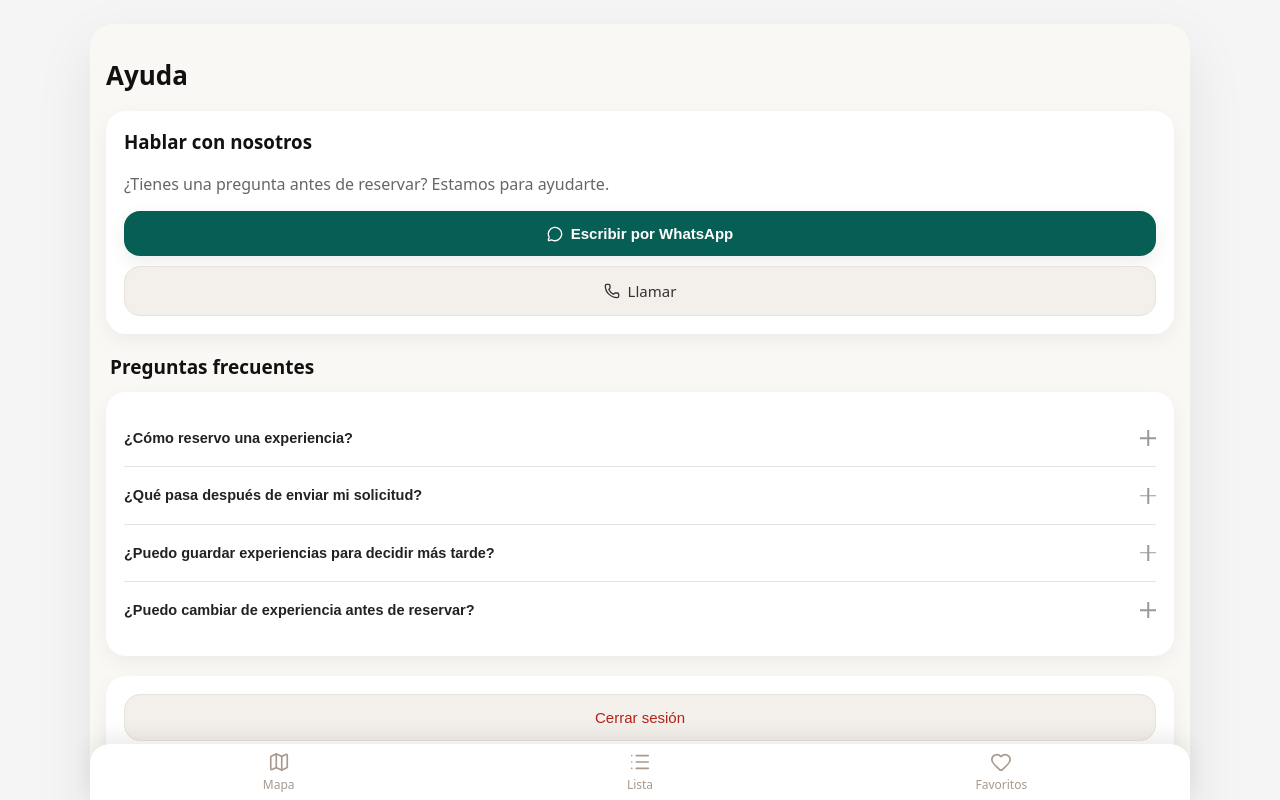
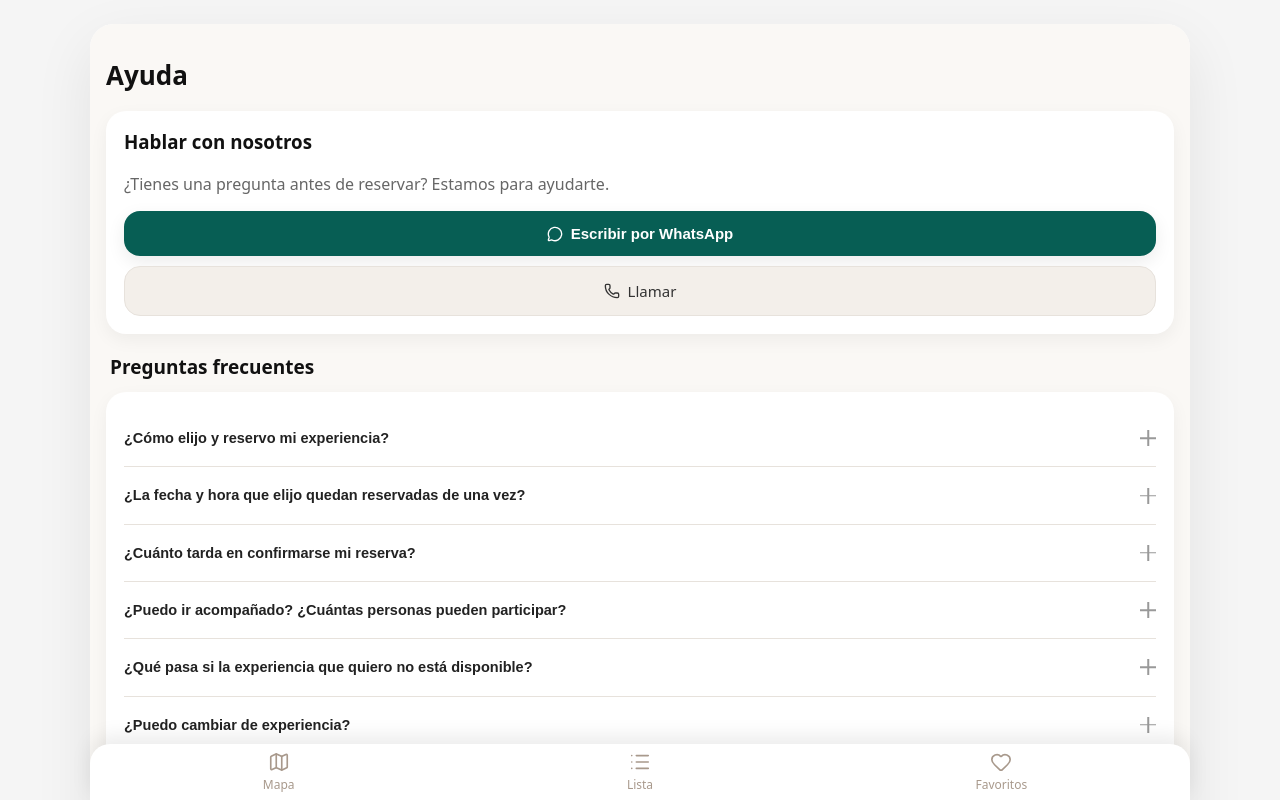
Before and after one commit to vivabox-co/vivabox-app, a Next.js app: page /ayuda-general in a window 1280 px wide. Shown: the top 800 px of the page. Built offline with nearby package versions, Linux system fonts and the light colour scheme.

Commit message:
Update pre-booking FAQ on /ayuda-general with 7 new questions

```diff
--- a/app/ayuda-general/page.tsx
+++ b/app/ayuda-general/page.tsx
@@ -10,24 +10,39 @@ import FaqAccordion from "@/components/ui/FaqAccordion"
 // pour la FAQ post-réservation.
 const FAQS = [
   {
-    question: "¿Cómo reservo una experiencia?",
+    question: "¿Cómo elijo y reservo mi experiencia?",
     answer:
-      "Explora las experiencias en Mapa o Lista, elige la que más te guste y selecciona tus fechas preferidas. Nosotros nos encargamos de solicitar la confirmación con el lugar.",
+      "Te mostramos todas las experiencias disponibles para tu Vivabox. Puedes explorar, guardar tus favoritas y elegir la que más te guste. Cuando estés listo, selecciona una fecha y envía tu solicitud de reserva.",
   },
   {
-    question: "¿Qué pasa después de enviar mi solicitud?",
+    question: "¿La fecha y hora que elijo quedan reservadas de una vez?",
     answer:
-      "Contactamos al lugar para confirmar la fecha y hora que elegiste. Te avisaremos apenas tengamos la confirmación.",
+      "No todavía. Primero enviamos tu solicitud al proveedor para confirmar disponibilidad. Te avisaremos cuando tu reserva esté confirmada.",
   },
   {
-    question: "¿Puedo guardar experiencias para decidir más tarde?",
+    question: "¿Cuánto tarda en confirmarse mi reserva?",
     answer:
-      "Sí, toca el corazón en cualquier experiencia para guardarla en Favoritos y encontrarla fácilmente cuando quieras reservar.",
+      "La mayoría de las reservas se confirman en menos de 48 horas. Si necesitamos más tiempo, te avisaremos.",
   },
   {
-    question: "¿Puedo cambiar de experiencia antes de reservar?",
+    question: "¿Puedo ir acompañado? ¿Cuántas personas pueden participar?",
     answer:
-      "Claro, puedes seguir explorando en Mapa o Lista y elegir otra experiencia en cualquier momento, hasta que envíes tu solicitud de reserva.",
+      "Cada experiencia tiene sus propias condiciones. Antes de reservar podrás ver cuántas personas pueden participar y si puedes ir acompañado.",
+  },
+  {
+    question: "¿Qué pasa si la experiencia que quiero no está disponible?",
+    answer:
+      "No te preocupes. Puedes elegir otra fecha o explorar las demás experiencias disponibles con tu Vivabox.",
+  },
+  {
+    question: "¿Puedo cambiar de experiencia?",
+    answer:
+      "Sí, mientras todavía no hayas confirmado una reserva. Puedes volver a explorar y elegir otra experiencia.",
+  },
+  {
+    question: "¿Hay algún costo adicional?",
+    answer:
+      "Tu Vivabox cubre la experiencia indicada. Si alguna experiencia tiene condiciones o costos adicionales, te los mostraremos antes de que envíes tu solicitud.",
   },
 ]
 
```
